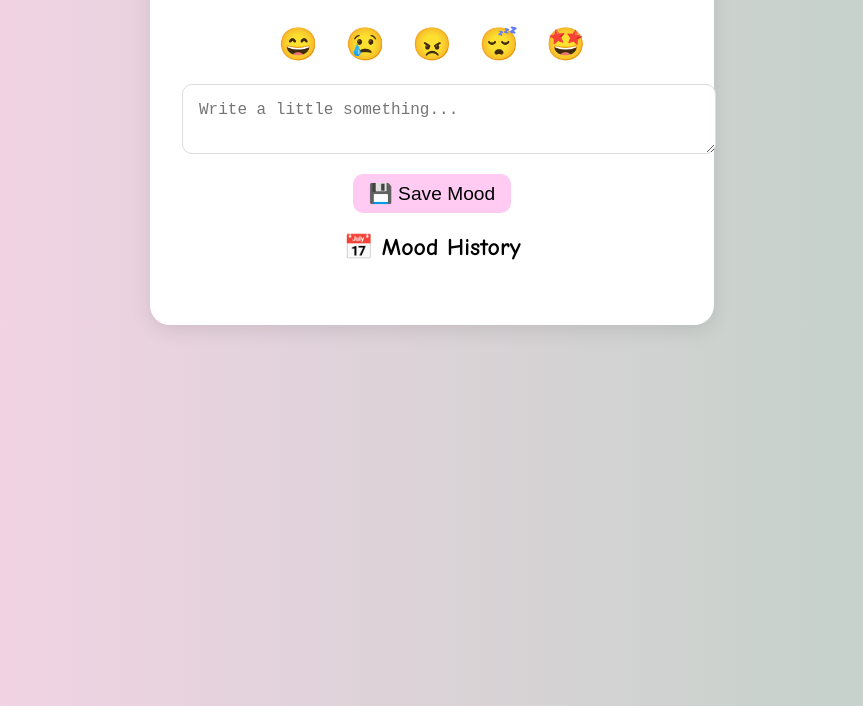
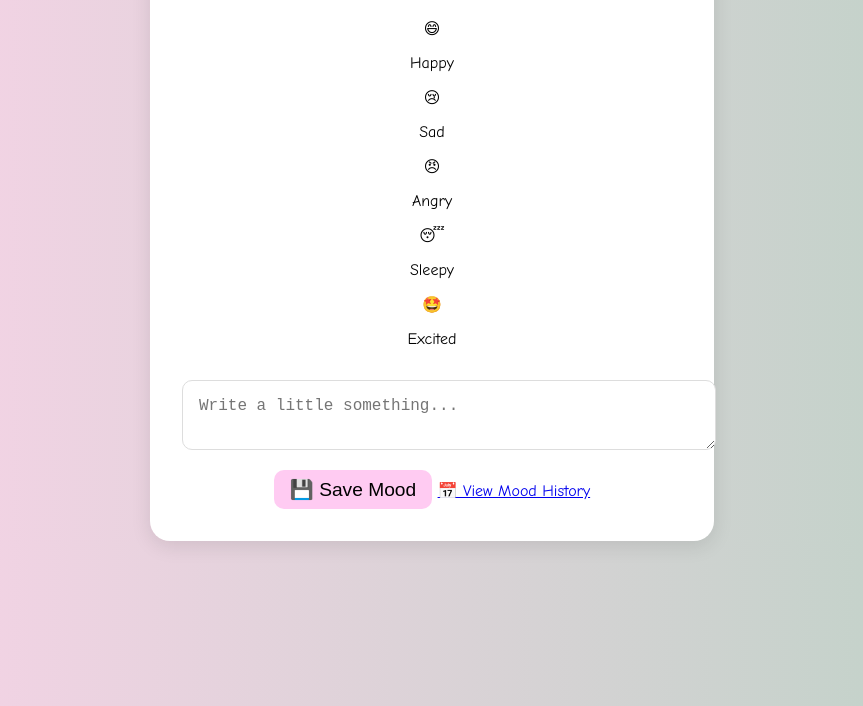
Before and after one commit to i-play-dead/mood-diary, a plain HTML site: page index.html in a window 1280 px wide. Shown: the part 94-800 px from the top of the page, without its empty margins (208-1071 px from the left). Drawn offline with Linux system fonts and the light colour scheme.

Commit message:
Update index.html

```diff
--- a/index.html
+++ b/index.html
@@ -2,26 +2,42 @@
 <html lang="en">
 <head>
   <meta charset="UTF-8" />
-  <meta name="viewport" content="width=device-width, initial-scale=1.0" />
+  <meta name="viewport" content="width=device-width, initial-scale=1.0"/>
   <title>Mood Diary</title>
   <link rel="stylesheet" href="style.css" />
 </head>
 <body>
-  <main class="container">
+  <div class="container">
     <h1>🌈 How are you feeling today?</h1>
-    <div id="mood-buttons">
-      <button class="mood">😄</button>
-      <button class="mood">😢</button>
-      <button class="mood">😠</button>
-      <button class="mood">😴</button>
-      <button class="mood">🤩</button>
+
+    <div class="mood-grid" id="mood-options">
+      <div class="mood-card" data-mood="happy">
+        <span>😄</span>
+        <p>Happy</p>
+      </div>
+      <div class="mood-card" data-mood="sad">
+        <span>😢</span>
+        <p>Sad</p>
+      </div>
+      <div class="mood-card" data-mood="angry">
+        <span>😠</span>
+        <p>Angry</p>
+      </div>
+      <div class="mood-card" data-mood="sleepy">
+        <span>😴</span>
+        <p>Sleepy</p>
+      </div>
+      <div class="mood-card" data-mood="excited">
+        <span>🤩</span>
+        <p>Excited</p>
+      </div>
     </div>
+
     <textarea id="note" placeholder="Write a little something..."></textarea>
     <button id="save-btn">💾 Save Mood</button>
 
-    <h2>📅 Mood History</h2>
-    <ul id="history"></ul>
-  </main>
+    <a href="history.html" class="history-link">📅 View Mood History</a>
+  </div>
 
   <script src="script.js"></script>
 </body>
```
